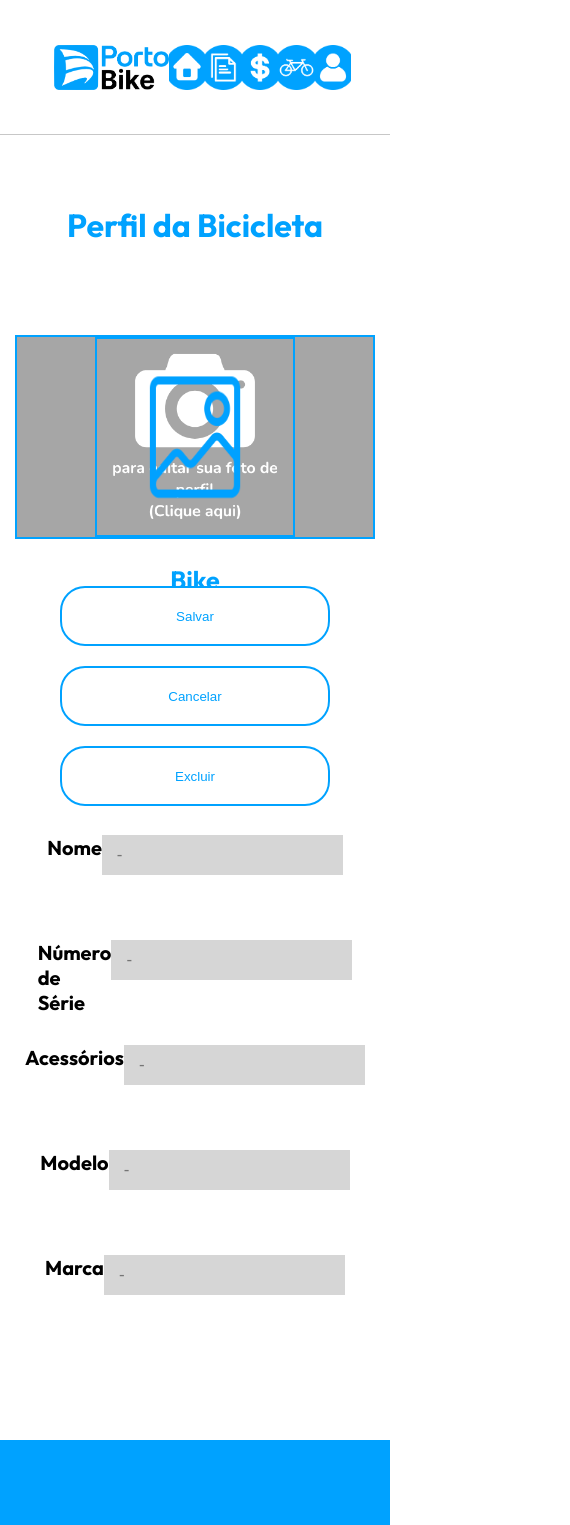
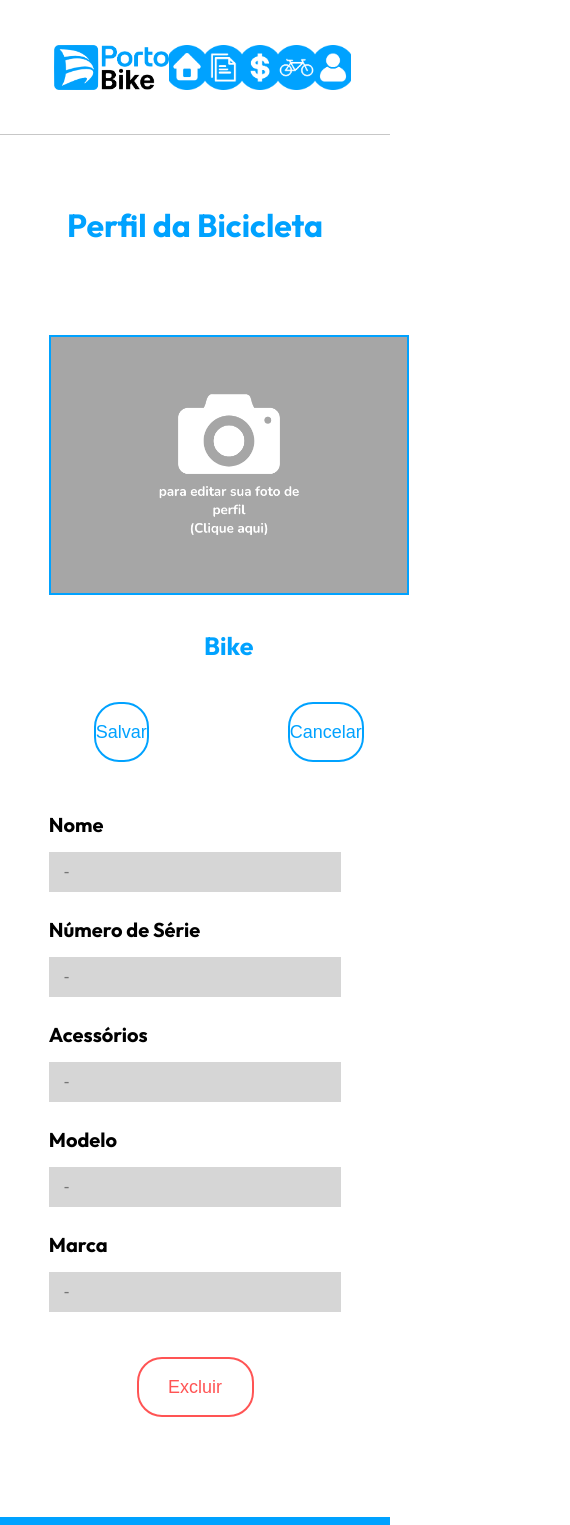
Before and after one commit to FelipeGuedesGoncalves/sprint4web, a Next.js app: page /Bike/0 in a window 390 px wide. Shown: the top 1525 px of the page, 570 px wide, since content can reach past the window. Built offline with nearby package versions, Linux system fonts and the light colour scheme.

Commit message:
estilização bike

```diff
--- a/db.json
+++ b/db.json
@@ -11,13 +11,22 @@
   },
   "bicicletas": [
     {
-      "nome": "ivgerwg",
-      "numeroSerie": "wergwerg",
-      "acessorios": "werg",
-      "modelo": "wergwerg",
-      "marca": "ewrg",
-      "imagem": "/sem_imagem.png",
-      "id": 1
+      "nome": "",
+      "numeroSerie": "",
+      "acessorios": "",
+      "modelo": "",
+      "marca": "",
+      "imagem": "blob:http://localhost:3000/93a8c9b4-1de8-47a9-b825-d2aec4a1656f",
+      "id": 2
+    },
+    {
+      "nome": "",
+      "numeroSerie": "",
+      "acessorios": "",
+      "modelo": "",
+      "marca": "",
+      "imagem": "blob:http://localhost:3000/4505ec81-b089-466f-b866-926998ccf260",
+      "id": 3
     },
     {
       "nome": "",
@@ -26,7 +35,7 @@
       "modelo": "",
       "marca": "",
       "imagem": "/sem_imagem.png",
-      "id": 2
+      "id": 4
     }
   ]
 }
--- a/src/app/Bike/[id]/Bike.scss
+++ b/src/app/Bike/[id]/Bike.scss
@@ -1,3 +1,9 @@
+main{
+    display: flex;
+    justify-content: center;
+}
+
+
 .h1PerfilBike{
     color: rgb(0, 162, 255);
     left: none;
@@ -8,7 +14,7 @@
 
 /* perfilBike */
 .perfilBike {
-    width: 75vw;
+    width: 70vw;
     height: fit-content;
     display: flex;
     flex-direction: row;
@@ -19,10 +25,11 @@
 .fotoPerfilBike {
     display: flex;
     flex-direction: column;
-    width: 400px;
-    height: 430px;
+    width: fit-content;
+    height: fit-content;
     margin: 50px;
     margin-top: 60px;
+    margin-left: 0;
     position: relative;
     display: flex;
     flex-direction: column;
@@ -30,29 +37,35 @@
 }
 
 .imagemPerfilBike {
-    width: 360px;
-    height: 260px;
+    min-width: 360px;
+    width: 24vw;
+    min-height: 260px;
+    height: 17.33vw;
     border: 2px solid rgb(0, 162, 255);
     display: flex;
     align-items: center;
     justify-content: center;
 }
 
-.arquivo{
-    width: 250px;
-    border-radius: 800px;
+.mudarimagemPerfilBike {
+    min-width: 360px;
+    width: 24vw;
+    min-height: 260px;
+    height: 17.33vw;
+    display: flex;
+    border: 2px solid rgb(0, 162, 255);
+    align-items: center;
+    justify-content: center;
 }
 
 .botaoMudarImagemBike{
-    background-image: url("/mudar-foto.png");
-    width: 360px;
-    height: 260px;
-    border: 2px solid rgb(0, 162, 255);
+    min-width: 360px;
+    width: 24vw;
+    min-height: 260px;
+    height: 17.33vw;
     display: flex;
     align-items: center;
     justify-content: center;
-    background-position: center;
-    background-size: 300px;
     color: transparent;
 
 
@@ -63,13 +76,12 @@
 }
 
 .nomePerfilBike {
-    width: 270px;
-    height: 120px;
-    padding-top: 25px;
+    width: fit-content;
     color: rgb(0, 162, 255);
     font-size: 25px;
     left: 0;
-    margin: 0;
+    margin: 35px;
+    margin-bottom:20px;
     text-align: center;
 }
 
@@ -77,7 +89,6 @@
     width: 270px;
     display: flex;
     flex-direction: column;
-    top: 340px;
 }
 
 .btnPerfilBike{
@@ -89,11 +100,27 @@
     height: 60px;
     margin-top: 20px;
     width: fill;
+    font-size: 18px;
 
     &:hover{
         color: white;
         background-color: rgb(0, 162, 255);
         border: 2px solid rgb(0, 162, 255);
+        cursor: pointer;
+    }
+}
+
+.excluir{
+    background-color: white;
+    color:rgb(255, 84, 84);
+    border: 2px solid rgb(255, 84, 84);
+    width: 40%;
+
+    &:hover{
+        background-color: rgb(255, 84, 84);
+        color: white;
+        border: 2px solid rgb(255, 84, 84);
+        cursor: pointer;
     }
 }
 
@@ -103,12 +130,12 @@
     height: fit-content;
     margin: 50px;
     margin-left: 0;
+    margin-right: 0;
     display: flex;
-    justify-content: center;
     flex-direction: column;
     align-items: center;
     position: relative;
-    width: 100em;
+    width: fill;
 }
 
 .infoPerfilBike {
@@ -117,10 +144,12 @@
     font-size: 20px;
     color: black;
     width: 100%;
-    margin-right: 25px;
+    margin-right: 0;
+
 }
 
 .secaoPerfilBike {
+    width: fit-content;
     height: 40px;
     font-weight: 700;
 }
@@ -133,7 +162,7 @@
     padding-left: 15px;
     font-size: 17px;
     border: none;
-    width: 40vw;
+    width: 100%;
 }
 
 .maisPerfilBike {
@@ -165,34 +194,122 @@
 
 @media (min-width: 0px) and (max-width: 1023.99px) {
 
-    .imagemPerfilBike{
-        width: 200px;
-        height: 200px;
+    .perfilBike {
+        width: 75vw;
+        height: fit-content;
+        display: flex;
+        flex-direction: column;
+        margin-bottom: 100px;
+        position: relative;
     }
 
-    .botaoMudarImagem{
-        width: 200px;
-        height: 200px;
-    }
-
-    .perfilBike{
+    .fotoPerfilBike {
+        width: fill;
+        height: fit-content;
+        margin: 50px;
+        margin-left:0px ;
+        margin-right:0px ;
+        margin-top: 60px;
+        position: relative;
         display: flex;
         flex-direction: column;
         align-items: center;
         justify-content: center;
-        padding: 0;
     }
+
+    .imagemPerfilBike {
+        width: 360px;
+        height: 260px;
+        border: 2px solid rgb(0, 162, 255);
+        display: flex;
+        align-items: center;
+        justify-content: center;
+    }
+
+    .mudarimagemPerfilBike {
+        width: 360px;
+        height: 260px;
+        display: flex;
+        border: 2px solid rgb(0, 162, 255);
+        align-items: center;
+        justify-content: center;
+    }
+
+    .botaoMudarImagemBike{
+        width: 360px;
+        height: 260px;
+        display: flex;
+        align-items: center;
+        justify-content: center;
+        color: transparent;
+
+
+
+        &:hover{
+            cursor: pointer;
+        }
+    }
+
+    .nomePerfilBike {
+        width: fit-content;
+        color: rgb(0, 162, 255);
+        font-size: 25px;
+        left: 0;
+        margin: 35px;
+        margin-bottom:20px;
+        text-align: center;
+    }
+
     .btns{
-        margin-top: -30px;
+        width: fill;
+        display: flex;
+        flex-direction: row;
+        justify-content: space-between;
+    }
+
+    .btnPerfilBike{
+        color: rgb(0, 162, 255);
+        background-color: white;
+        border: 2px solid rgb(0, 162, 255);
+        border-radius: 25px;
+        transition: 0.2s ease;
+        height: 60px;
+        margin-top: 20px;
+        width: fill;
+        font-size: 18px;
+
+
+        &:hover{
+            color: white;
+            background-color: rgb(0, 162, 255);
+            border: 2px solid rgb(0, 162, 255);
+            cursor: pointer;
+        }
+
+    }
+
+    .excluir{
+        background-color: white;
+        color:rgb(255, 84, 84);
+        border: 2px solid rgb(255, 84, 84);
+        width: 40%;
+
+        &:hover{
+            background-color: rgb(255, 84, 84);
+            color: white;
+            border: 2px solid rgb(255, 84, 84);
+            cursor: pointer;
+        }
     }
 
     .infosPerfilBike{
-        width: 749px;
+        width: fit-content;
         margin: 0;
         left: 0;
         display: flex;
         align-items: center;
         justify-content: center;
+        flex-direction: column;
     }
 
     .infoPerfilBike{
@@ -203,6 +320,7 @@
         align-items: center;
         justify-content: center;
         margin-bottom: 25px;
+        flex-direction: column;
     }
 
     .secaoPerfilBike{
--- a/src/app/Bike/[id]/page.jsx
+++ b/src/app/Bike/[id]/page.jsx
@@ -86,7 +86,6 @@ export default function BikeForm({ params }) {
     }
   };
 
-
   useEffect(() => {
     if (bikeId) {
       fetch(`http://localhost:3001/bicicletas/${bikeId}`)
@@ -112,15 +111,15 @@ export default function BikeForm({ params }) {
             style={{ display: 'none' }}
           />
           <img
-        className="imagemPerfilBike"
-        src={bikeData.imagem || 'mudar-foto.png'}  // Use 'mudar-foto.png' se não houver uma imagem selecionada
+            className="mudarimagemPerfilBike"
+            src={'/mudar-foto-bike.png'}  // Use 'mudar-foto.png' se não houver uma imagem selecionada
             alt="foto da bicicleta"
           />
         </label>
       ) : (
         <img
           className="imagemPerfilBike"
-      src={bikeData.imagem || 'mudar-foto.png'}  // Use 'mudar-foto.png' se não houver uma imagem selecionada
+          src={bikeData.imagem}  // Use 'mudar-foto.png' se não houver uma imagem selecionada
           alt="foto da bicicleta"
         />
       )}
@@ -132,12 +131,10 @@ export default function BikeForm({ params }) {
           <>
             <button className='btnPerfilBike' onClick={handleSalvar}>Salvar</button>
             <button className='btnPerfilBike' onClick={handleBloquearInputs}>Cancelar</button>
-        <button className='btnPerfilBike' onClick={handleExcluir} disabled={inputsBloqueados}>Excluir</button>
           </>
         )}
       </div>
     </div>
-
     <section className="infosPerfilBike">
       <article className="infoPerfilBike">
         <h3 className="secaoPerfilBike">Nome</h3>
@@ -194,8 +191,10 @@ export default function BikeForm({ params }) {
           disabled={inputsBloqueados}
         />
       </article>
+    {!inputsBloqueados && (
+      <button className='btnPerfilBike excluir' onClick={handleExcluir} disabled={inputsBloqueados}>Excluir</button>
+    )}
     </section>
   </section>
-    </main>
-  );
+</main>);
 }
--- a/src/app/MinhasBicicletas/page.jsx
+++ b/src/app/MinhasBicicletas/page.jsx
@@ -16,7 +16,7 @@ export default function MinhasBicicletas() {
   }, []);
 
   return (
-    <main>
+    <main className='mainMinhasBikes'>
       <h1 className='h1bikes'>Minhas Bicicletas</h1>
 
       {bicicletas.map(bicicleta => (
@@ -43,7 +43,7 @@ export default function MinhasBicicletas() {
         </section>
       ))}
 
-      <button className='addBike'><Link href={'/Bike/0'}>+</Link></button>
+      <Link className='addBike' href={'/Bike/0'}>Cadastrar Bike</Link>
     </main>
   );
 }
--- a/src/app/globals.scss
+++ b/src/app/globals.scss
@@ -11,7 +11,7 @@ nav{
   padding-left: 10vw;
   padding-right: 10vw;
   align-items: center;
-  width: 100vw;
+  width: 100%;
   height: 16vh;
   background-color: white;
   border-bottom: 1px solid rgb(199, 199, 199);
@@ -48,7 +48,7 @@ main{
   display: flex;
   flex-direction: column;
   align-items: center;
-  width: 100vw;
+  width: 100%;
   background-color: white;
   justify-content: center;
   height: fit-content;
@@ -59,7 +59,7 @@ footer{
   justify-content: center;
   align-items: center;
   flex-direction: row;
-  width: 100vw;
+  width: 100%;
   height: 17vh;
   background-color: rgb(0, 162, 255);
 }
--- a/src/components/Rodape.jsx
+++ b/src/components/Rodape.jsx
@@ -1,4 +1,4 @@
-import styles from '../app/globals.scss';
+import '../app/globals.scss';
 
 export default function Rodape() {
   return (
```
Also changed, not shown: src/app/Home.scss (+4 -4 lines), src/app/MinhasBicicletas/MinhasBicicletas.scss (+13 -5 lines), public/mudar-foto-bike.png (added). Lines whose indentation alone changed are shown as unchanged.
